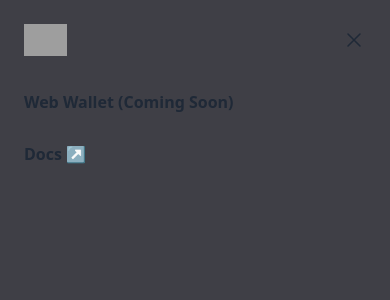
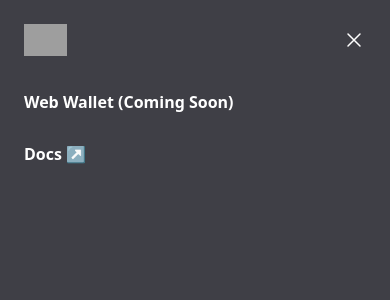
Before and after one commit to fiatsend/landing, a Next.js app: page /account in a window 390 px wide. Both pictures are taken after a click on the button "Open main menu". Shown: the top 300 px of the page. Built offline with nearby package versions, Linux system fonts and the light colour scheme; grey boxes are pictures that could not be loaded.

Commit message:
feat: fiatsend new landing page

```diff
--- a/components/ui/Navbar.tsx
+++ b/components/ui/Navbar.tsx
@@ -64,7 +64,7 @@ const Navbar = () => {
 				onClose={setMobileMenuOpen}
 			>
 				<div className="fixed inset-0 z-50" />
-				<Dialog.Panel className="fixed inset-y-0 right-0 z-50 w-full overflow-y-auto bg-zinc-700 px-6 py-6 sm:max-w-sm sm:ring-1 sm:ring-gray-900/10">
+				<Dialog.Panel className="fixed inset-y-0 right-0 z-50 w-full overflow-y-auto bg-zinc-700 text-white px-6 py-6 sm:max-w-sm sm:ring-1 sm:ring-gray-900/10">
 					<div className="flex items-center justify-between">
 						<a href="#" className="-m-1.5 p-1.5">
 							<span className="sr-only">Fiatsend</span>
```
